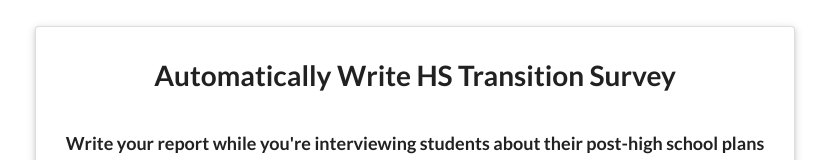
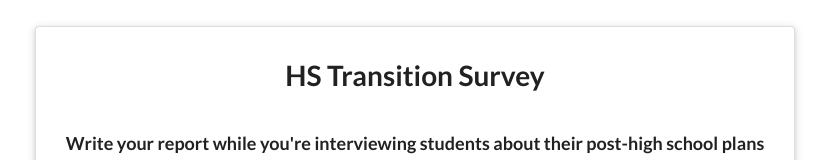
Before and after one commit to vissjustinj/highschooltransitionsurvey, a Next.js app: page / in a window 1280 px wide. Shown: the top 160 px of the page, without its empty margins (225-1054 px from the left). Built offline with nearby package versions, Linux system fonts and the light colour scheme.

Commit message:
fixed whole page dilemma on writing page

```diff
--- a/pages/index.js
+++ b/pages/index.js
@@ -16,7 +16,7 @@ export default function Home() {
 			</Head>
 
 			<div className="ui raised segment" id="getstarted">
-				<h1>Automatically Write HS Transition Survey</h1>
+				<h1>HS Transition Survey</h1>
 				<h3>Write your report while you're interviewing students about their post-high school plans</h3>
 
 				<Link href="/write" prefetch>
--- a/pages/write.js
+++ b/pages/write.js
@@ -4,7 +4,7 @@ import Head from 'next/head';
 
 function Write() {
 	return (
-		<div>
+		<div style={{ height: '100%' }}>
 			<Head>
 				<title>High School Transition Survey</title>
 				<meta name="description" content="Automatically write your high school transition survey" />
--- a/styles/globals.css
+++ b/styles/globals.css
@@ -4,15 +4,13 @@ body {
 	margin: 0;
 	font-family: -apple-system, BlinkMacSystemFont, Segoe UI, Roboto, Oxygen, Ubuntu, Cantarell, Fira Sans, Droid Sans,
 		Helvetica Neue, sans-serif;
+	min-height: 100vh;
+	min-height: -webkit-fill-available;
 }
 
 a {
 	color: inherit;
 	text-decoration: none;
-}
-
-* {
-	box-sizing: border-box;
 }
 
 #getstarted {
@@ -33,3 +31,7 @@ a {
 	margin: 20px;
 	align-self: center;
 }
+
+#__next {
+	height: 100%;
+}
```
